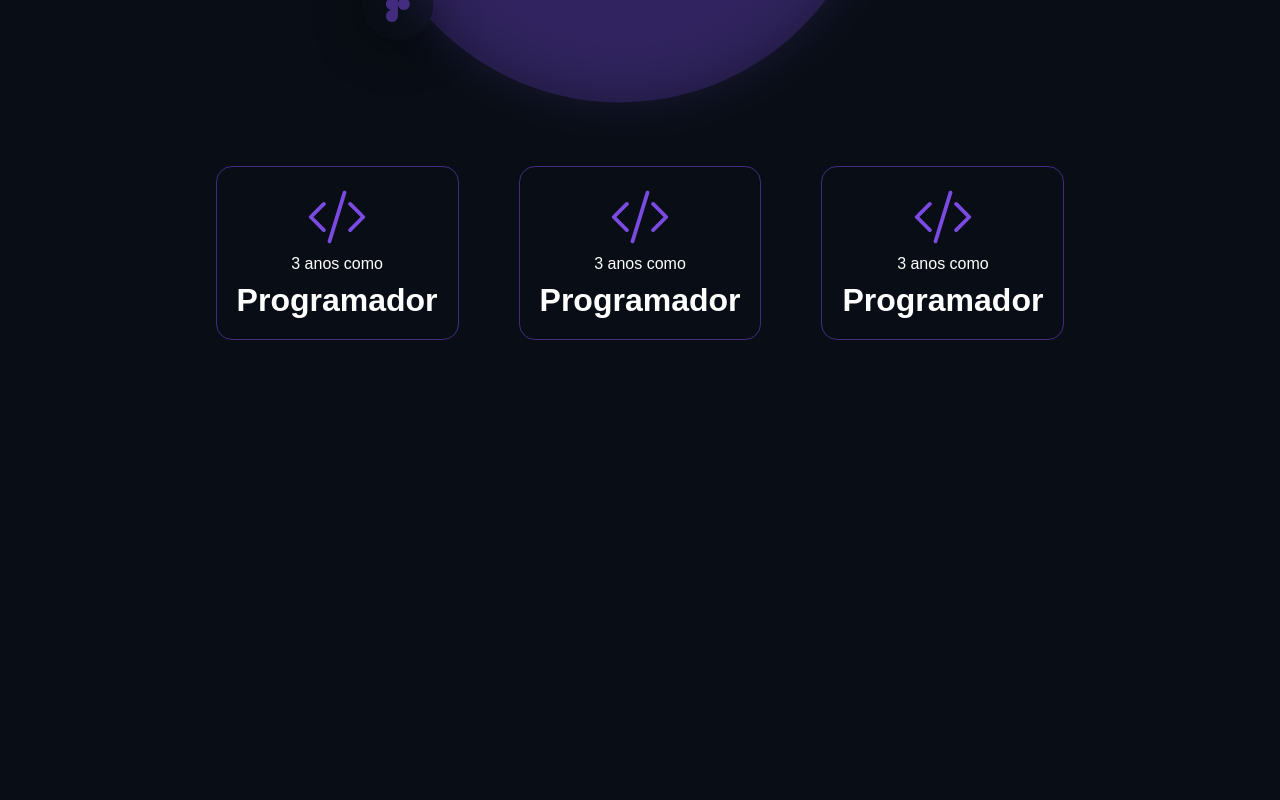
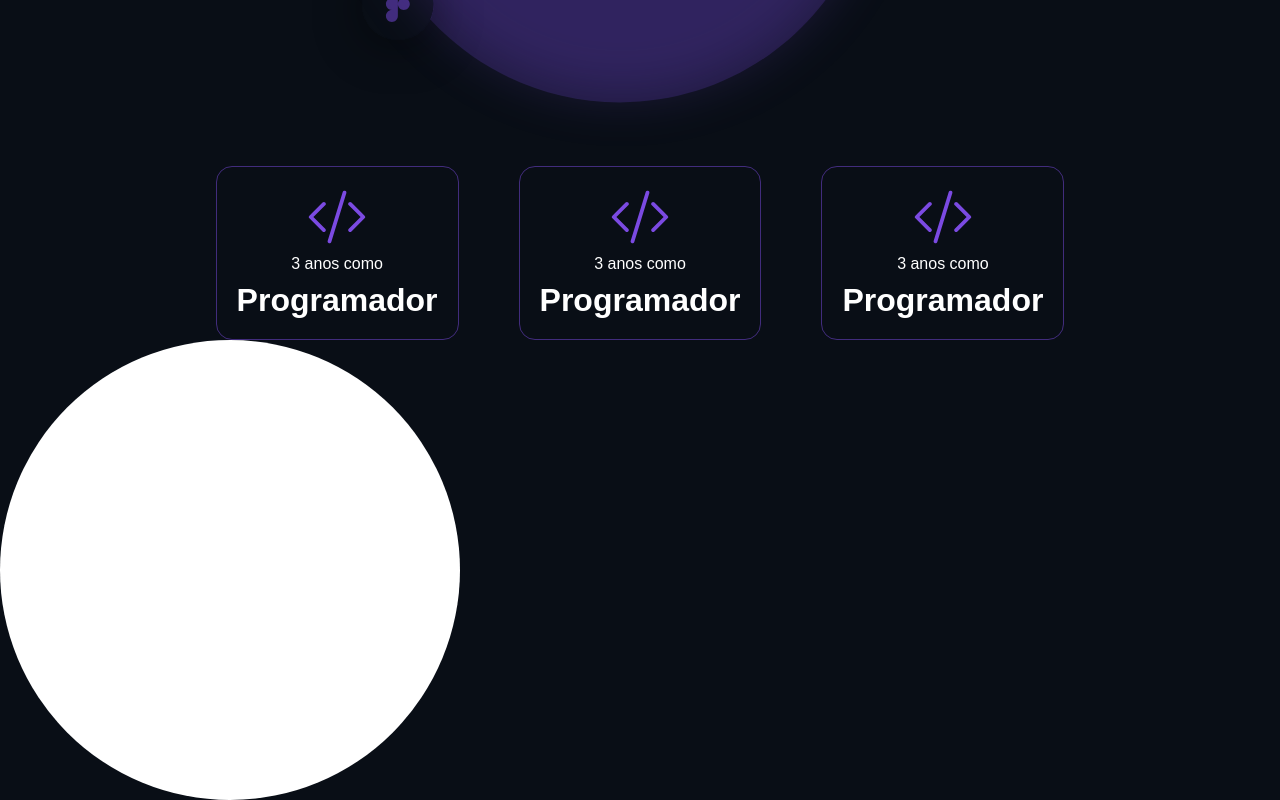
Before and after one commit to Augusto9237/portifolio-dev, a React (Vite) app: page / in a window 1280 px wide. Shown: the part 549-1349 px from the top of the page. Before the commit the page ends 889 px from the top, so only its background shows below. Built offline with nearby package versions, Linux system fonts and the light colour scheme.

Commit message:
3 files modified

```diff
--- a/src/App.tsx
+++ b/src/App.tsx
@@ -1,6 +1,7 @@
 import { useState } from 'react';
 import { Container } from './components/Container';
 import { Header } from './components/Header';
+import { AboutMe } from './sections/AboutMe';
 import { Experience } from './sections/Experience';
 import { Home } from './sections/Home';
 
@@ -12,6 +13,7 @@ function App() {
       <Header />
       <Home />
       <Experience />
+      <AboutMe />
     </Container>
   );
 }
--- a/src/sections/AboutMe/index.tsx
+++ b/src/sections/AboutMe/index.tsx
@@ -0,0 +1,13 @@
+
+import { BsCodeSlash } from 'react-icons/bs';
+import { Content, CircleImg } from '../AboutMe/styles';
+
+export function AboutMe() {
+  return (
+   <Content>
+     <CircleImg>
+
+     </CircleImg>
+   </Content>
+  );
+}
--- a/src/sections/AboutMe/styles.ts
+++ b/src/sections/AboutMe/styles.ts
@@ -0,0 +1,15 @@
+import styled from 'styled-components';
+
+export const Content = styled.section`
+display: flex;
+flex-direction: row;
+justify-content: space-between;
+gap: 60px;
+`;
+
+export const CircleImg = styled.div`
+background-color: #ffff;
+height: 460px;
+width: 460px;
+border-radius: 50%;
+`;
```
